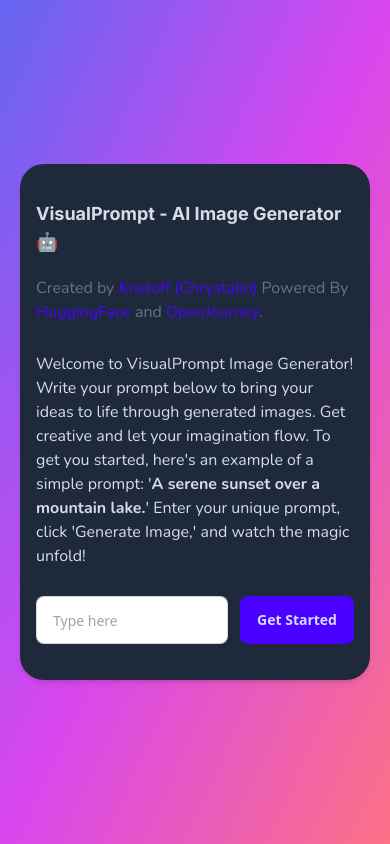
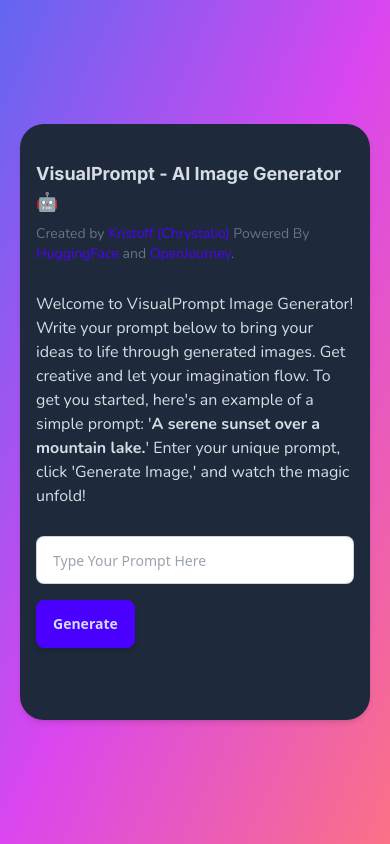
Before and after one commit to chrystalio/VisualPrompt, a plain HTML site: page index.html in a window 390 px wide. Drawn offline with nearby package versions, Linux system fonts and the light colour scheme.

Commit message:
Fix several styling responsiveness and button styling, add result loading and image grid divs

```diff
--- a/index.html
+++ b/index.html
@@ -39,22 +39,27 @@
     <div class="hero min-h-screen bg-gradient-to-tl from-rose-400 via-fuchsia-500 to-indigo-500">
         <div class="m-5 p-4 lg:p-20 text-neutral-content backdrop-blur-sm border-1 rounded-3xl shadow-md bg-slate-800">
             <div class="max-w-screen-md">
-                <h1 class="font-primary lg:text-3xl text-lg md:text-xl font-bold my-5">VisualPrompt - AI Image Generator 🤖</h1>
-                <p class="text-slate-500 font-secondary text-md">
+                <h1 class="font-primary lg:text-3xl text-lg md:text-xl font-bold mt-5 mb-2">VisualPrompt - AI Image Generator 🤖</h1>
+                <p class="text-slate-500 font-secondary text-sm">
                     Created by <a href="https://kristoff-dev.space" class="text-primary">Kristoff (Chrystalio)</a>
                     Powered By <a href="https://huggingface.co/" class="text-primary">HuggingFace</a> and <a
                         href="https://huggingface.co/prompthero/openjourney" class="text-primary">OpenJourney</a>.
                 </p>
-                <p class="lg:mt-10 lg:mb-10 my-7 text-md md:text-lg lg:text-xl font-secondary">Welcome to VisualPrompt Image
+                <p class="lg:mt-10 lg:mb-10 my-7 text-md md:text-lg lg:text-xl font-secondary text-clip">Welcome to VisualPrompt Image
                     Generator! Write your prompt below to bring your ideas to life through generated images. Get
                     creative and let your imagination flow. To get you started, here's an example of a simple prompt:
                     '<b>A serene sunset over a mountain lake.</b>' Enter your unique prompt, click 'Generate Image,' and
                     watch the magic unfold!</p>
-                <div class="flex pb-5">
-                    <input type="text" placeholder="Type here"
-                        class="input input-bordered input-md w-full max-w-4xl mr-3" />
-                    <button class="btn btn-primary">Get Started</button>
-                </div>
+                    <div class="">
+                        <form action="" id="gen-form">
+                            <input type="text" placeholder="Type Your Prompt Here" autocomplete="off" id="user-prompt" class="input input-bordered input-md w-full max-w-xl">
+                            <button class="btn btn-md shadow-md px-15 my-4 lg:mx-6 btn-primary" id="generate-btn">Generate</button>
+                        </form>
+                    </div>
+                    <div class="pt-10" id="result">
+                        <div class="text-center pb-5 text-clip hidden" id="loading">Generating ....</div>
+                        <div class="" id="image-grid"></div>
+                    </div>
             </div>
         </div>
     </div>
```
Also changed, not shown: assets/css/style.css.
